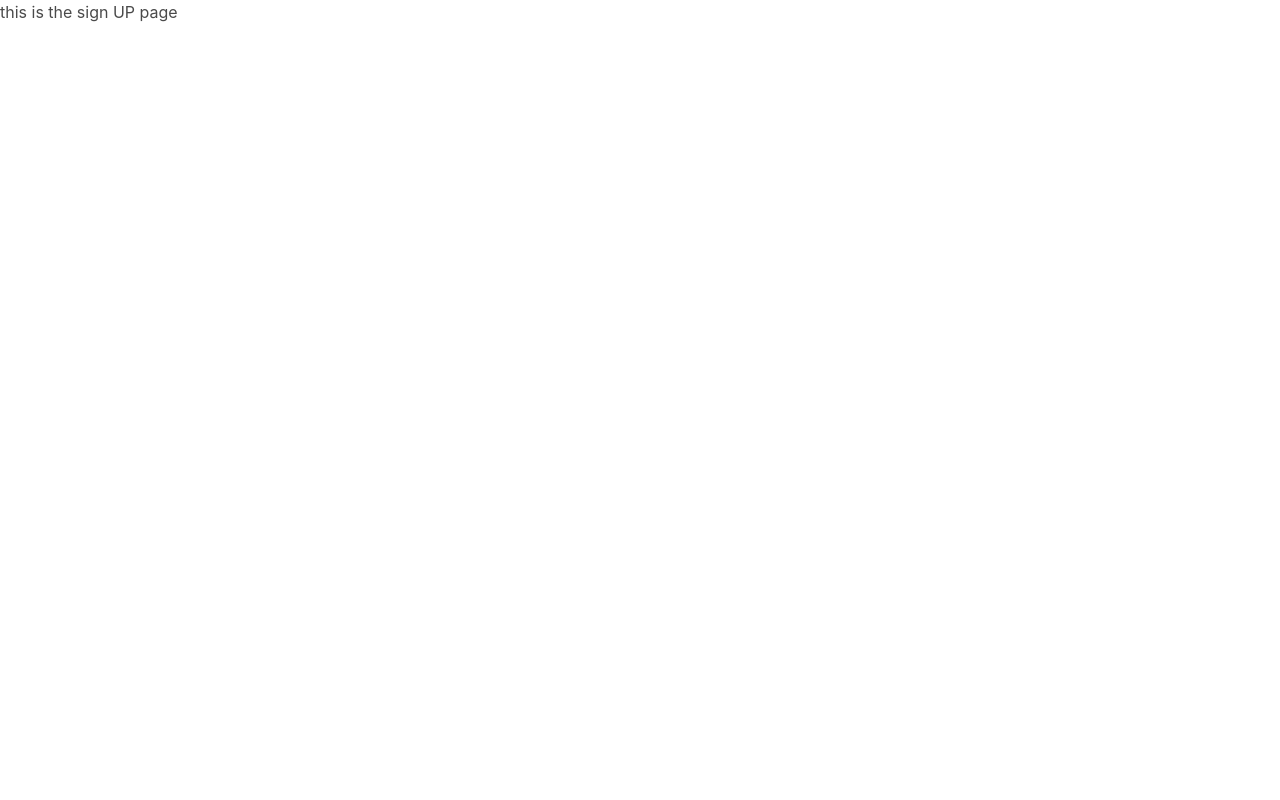
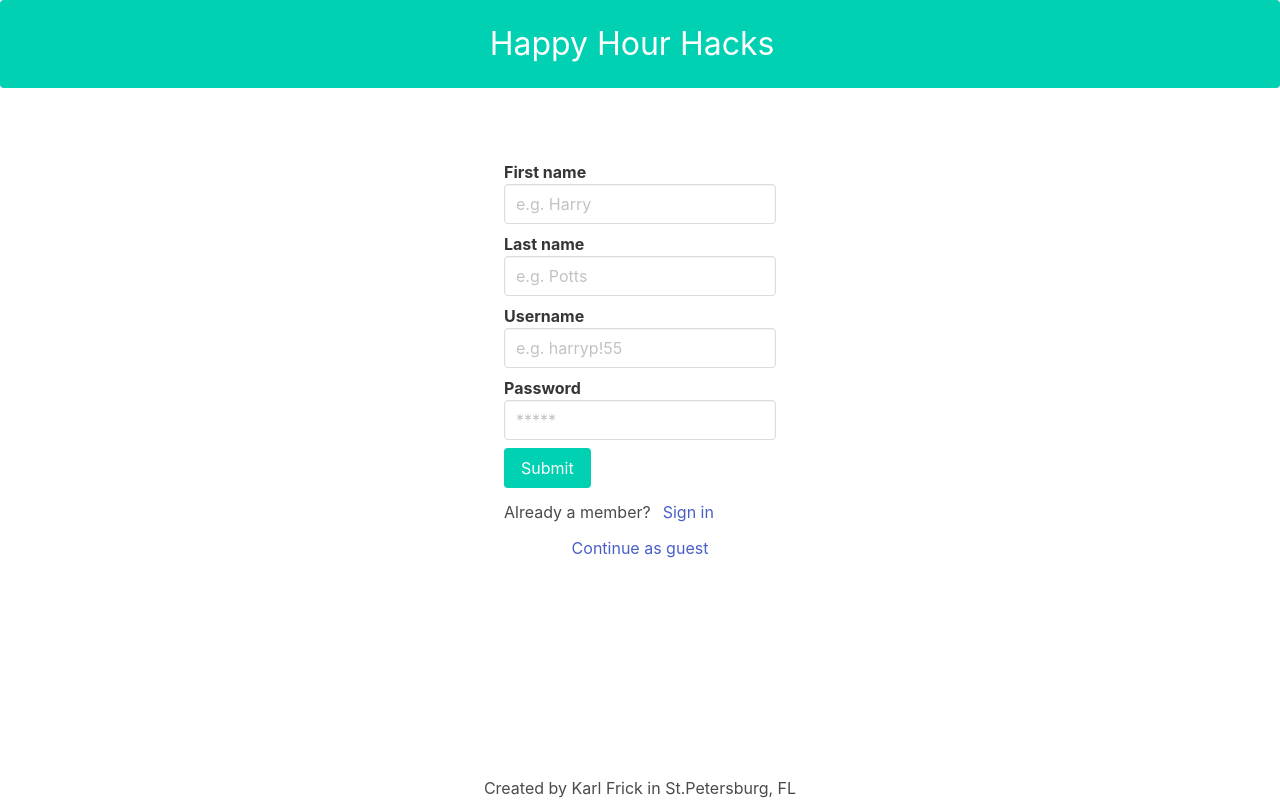
Before and after one commit to kfric/HappyHourHacksV2, a React (Create React App) app in the folder ClientApp/: page /sign-up in a window 1280 px wide. Built offline with nearby package versions, Linux system fonts and the light colour scheme.

Commit message:
Static search bar complete

```diff
--- a/ClientApp/src/pages/Bars.jsx
+++ b/ClientApp/src/pages/Bars.jsx
@@ -3,11 +3,34 @@ import { Link } from 'react-router-dom'
 
 import 'bulma/css/bulma.min.css'
 
+function navbarClick() {
+  const navbarMenu = document.querySelector('#nav-links')
+  navbarMenu.classList.toggle('is-active')
+}
+
 export function Bars() {
   return (
     <div>
-      <br />
-      <div className="container">
+      <div className="hero is-primary">
+        <div className="field is-grouped pt-2">
+          <a className="navbar-burger" onClick={navbarClick}>
+            <span></span>
+            <span></span>
+            <span></span>
+          </a>
+          <div className="navbar-menu" id="nav-links">
+            <div class="navbar-start">
+              {/* <a className="navbar-item">Home</a> */}
+              <a className="navbar-item">Sign out</a>
+              <a
+                href="https://github.com/kfric/HappyHourHacksV2/blob/master/README.md"
+                className="navbar-item"
+              >
+                About
+              </a>
+            </div>
+          </div>
+          <div className="container mr-3">
             <div className="control has-icons-left">
               <input
                 className="input is-rounded"
@@ -15,8 +38,10 @@ export function Bars() {
                 placeholder="Search..."
               />
               <span className="icon is small is-left">
-            <i className=""></i>
+                <i className="fas fa-search"></i>
               </span>
+            </div>
+          </div>
         </div>
       </div>
       <section className="section is-fullheight">
--- a/ClientApp/src/pages/SignIn.jsx
+++ b/ClientApp/src/pages/SignIn.jsx
@@ -1,6 +1,7 @@
 import React from 'react'
+import { Link } from 'react-router-dom'
+
 import 'bulma/css/bulma.min.css'
-import { Link } from 'react-router-dom'
 
 export function SignIn() {
   return (
@@ -21,7 +22,7 @@ export function SignIn() {
                         <div className="control">
                           <input
                             type="email"
-                            placeholder="e.g. tom.s@gmail.com"
+                            placeholder="e.g. harry.p@gmail.com"
                             className="input"
                             required
                           />
@@ -38,17 +39,8 @@ export function SignIn() {
                           />
                         </div>
                       </label>
-                      <div class="field is-grouped">
-                        <p class="control">
-                          <button class="button is-primary">Login</button>
-                        </p>
-                        <p class="control">
-                          <Link to="./bars">
-                            <button class="button is-info">
-                              Continue as guest
-                            </button>
-                          </Link>
-                        </p>
+                      <div className="container">
+                        <button class="button is-primary">Login</button>
                       </div>
                       <div className="field is-grouped">
                         <div className="control">
--- a/ClientApp/src/pages/SignUp.jsx
+++ b/ClientApp/src/pages/SignUp.jsx
@@ -1,5 +1,99 @@
 import React from 'react'
+import { Link } from 'react-router-dom'
+
+import 'bulma/css/bulma.min.css'
 
 export function SignUp() {
-  return <h1>this is the sign UP page</h1>
+  return (
+    <div>
+      <section class="hero is-fullheight">
+        <div className="notification is-primary has-text-centered is-size-3">
+          Happy Hour Hacks
+        </div>
+        <div className="container">
+          <div className="hero-body">
+            <div className="container">
+              <div className="columns is-centered">
+                <div className="column">
+                  <form action=" className='box">
+                    <div className="field">
+                      <label htmlFor="" className="label">
+                        First name
+                        <div className="control">
+                          <input
+                            type="email"
+                            placeholder="e.g. Harry"
+                            className="input"
+                            required
+                          />
+                        </div>
+                      </label>
+                      <label htmlFor="" className="label">
+                        Last name
+                        <div className="control">
+                          <input
+                            type="password"
+                            placeholder="e.g. Potts"
+                            className="input"
+                            required
+                          />
+                        </div>
+                      </label>
+                      <label htmlFor="" className="label">
+                        Username
+                        <div className="control">
+                          <input
+                            type="email"
+                            placeholder="e.g. harryp!55"
+                            className="input"
+                            required
+                          />
+                        </div>
+                      </label>
+                      <label htmlFor="" className="label">
+                        Password
+                        <div className="control">
+                          <input
+                            type="email"
+                            placeholder="*****"
+                            className="input"
+                            required
+                          />
+                        </div>
+                      </label>
+                      <div class="field is-grouped">
+                        <p class="control">
+                          <button class="button is-primary">Submit</button>
+                        </p>
+                      </div>
+                      <div className="field is-grouped">
+                        <div className="control">
+                          <p>Already a member?</p>
+                        </div>
+                        <div className="control">
+                          <Link to="/">Sign in</Link>
+                        </div>
+                      </div>
+                    </div>
+                    <div>
+                      <Link to="/bars">
+                        <p className="has-text-centered">Continue as guest</p>
+                      </Link>
+                    </div>
+                    {/* </div> */}
+                  </form>
+                </div>
+              </div>
+            </div>
+          </div>
+        </div>
+
+        <div className="content has-text-centered">
+          <p>Created by Karl Frick in St.Petersburg, FL</p>
+        </div>
+      </section>
+    </div>
+  )
 }
+
+export default SignUp
```
Also changed, not shown: ClientApp/src/images/maps.jpeg (added). Lines whose indentation alone changed are shown as unchanged.
